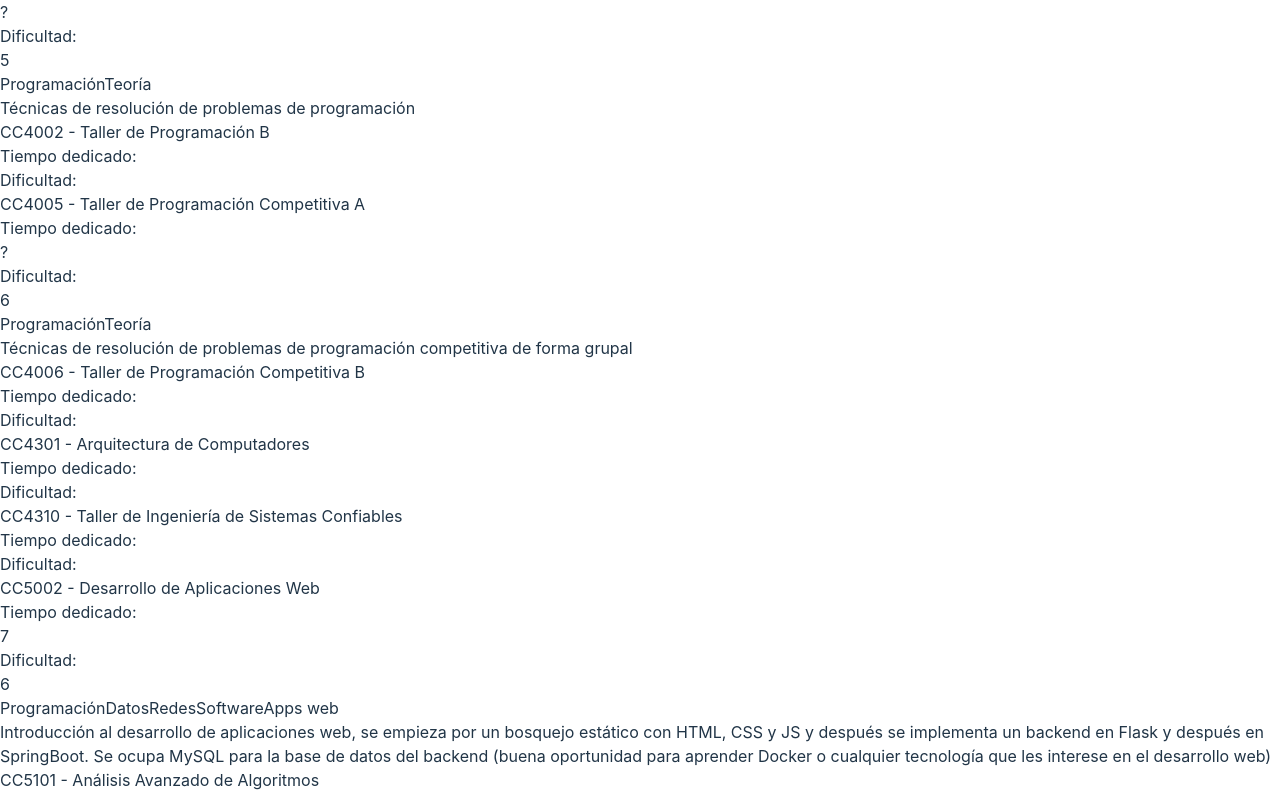
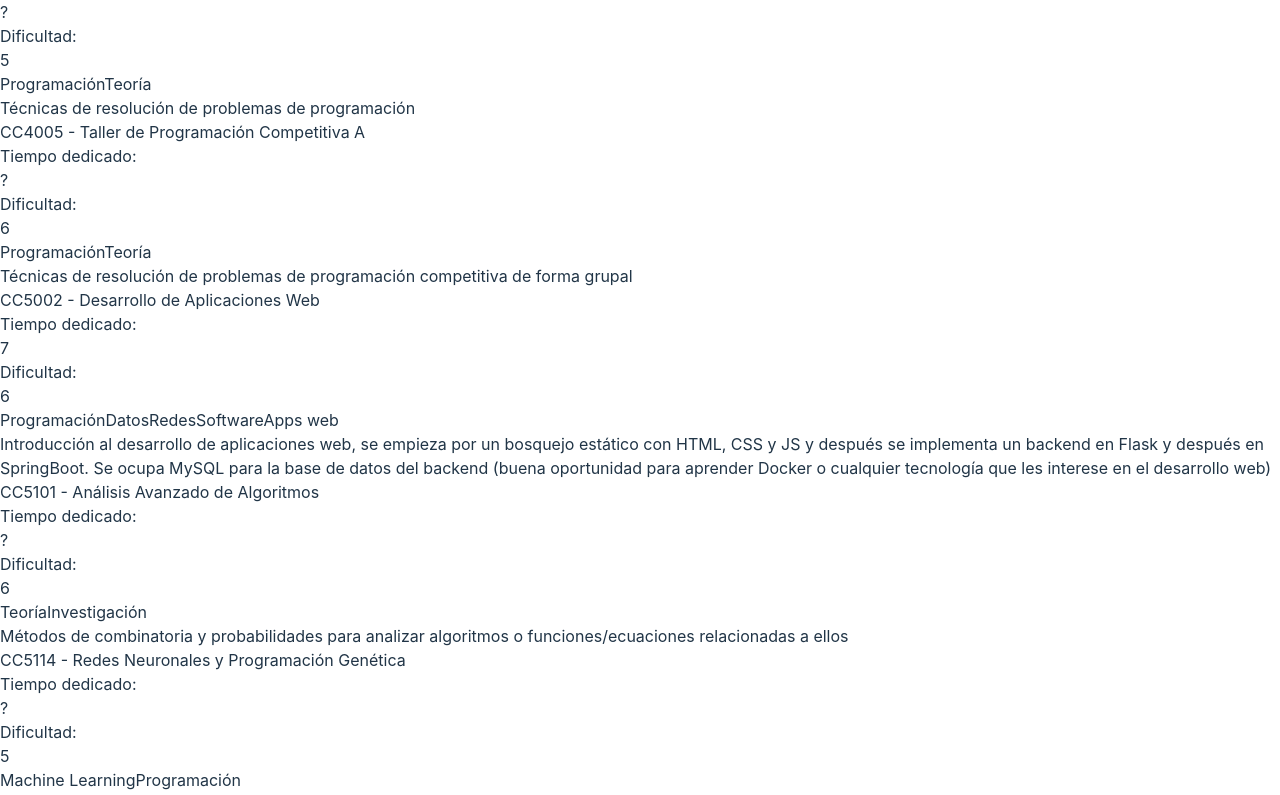
Before and after one commit to AyanoT1/search-tool-ramosDCC, a React (Vite) app: page / in a window 1280 px wide. Shown: the part 2380-3175 px from the top of the page. Built offline with nearby package versions, Linux system fonts and the light colour scheme.

Commit message:
fix: initial course list value

```diff
--- a/src/Searchbar.jsx
+++ b/src/Searchbar.jsx
@@ -7,7 +7,9 @@ import Course from "./Course";
 
 export default function Searchbar() {
   const [currentList, setCourses] = useState(
-    Object.keys({ ...Mandatory, ...Optionals })
+    Object.keys({ ...Mandatory, ...Optionals }).filter((x) => {
+      return { ...Mandatory, ...Optionals }[x].desc != "";
+    })
   );
   const [currentSource, setSource] = useState({ ...Mandatory, ...Optionals });
   const [sortBy, setSortBy] = useState("code");
```
